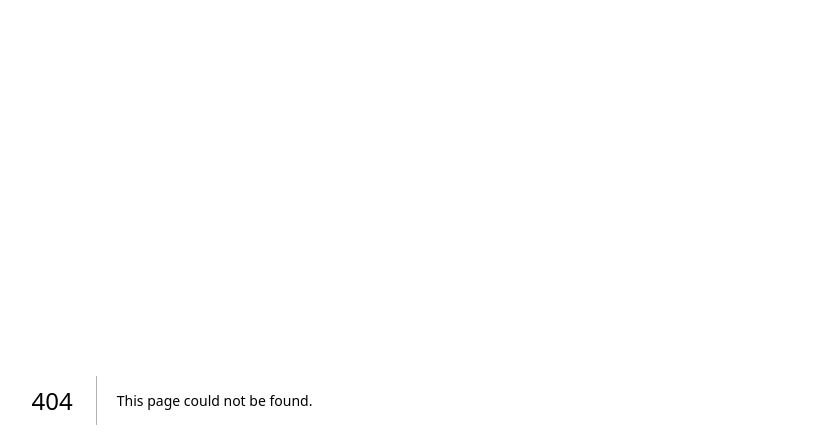
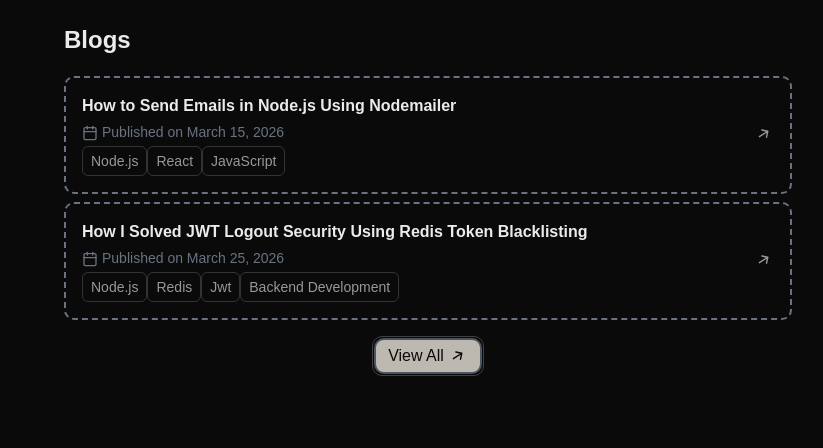
Before and after one commit to Sravan2808/portfolio-v1, a Next.js app: page /Blogs in a window 1280 px wide. Before the commit this address had no page. Shown: the top 448 px of the page, without its empty margins (212-1035 px from the left). Built offline with nearby package versions, Linux system fonts and the light colour scheme; a web font is replaced by a local one.

Commit message:
feat: add Blogs section with Blog component and ArrowIcon integration

```diff
--- /dev/null
+++ b/app/Blogs/page.tsx
@@ -0,0 +1,32 @@
+"use client";
+import ArrowIcon from "@/components/ArrowIcon";
+import Blog from "@/components/Blog";
+
+const Blogs = () => {
+  return (
+    <div className="px-5 py-3 mt-3 mb-5 flex flex-col gap-2 rounded-lg">
+      <h1 className="font-bold text-2xl mb-3">Blogs</h1>
+      <Blog
+        arr={["Node.js", "React", "JavaScript"]}
+        title="How to Send Emails in Node.js Using Nodemailer"
+        publishedDate="March 15, 2026"
+        url="https://medium.com/@sravansurya/how-to-send-emails-in-node-js-using-nodemailer-8b1dd48e871a"
+      />
+      <Blog
+        arr={["Node.js", "Redis", "Jwt", "Backend Development"]}
+        title="How I Solved JWT Logout Security Using Redis Token Blacklisting"
+        publishedDate="March 25, 2026"
+        url="https://medium.com/@sravansurya/how-i-solved-jwt-logout-security-using-redis-token-blacklisting-24377e81d4fe"
+      />
+      <div className="border w-fit mx-auto mt-2 border-stone-700 rounded-lg flex p-px ">
+        <div className="text-center flex items-center justify-center">
+          <div className="w-fit flex items-start gap-1 border-2 px-3 py-1 bg-[#d1ccc2]/90 text-foreground border-gray-600 rounded-lg cursor-pointer hover:bg-[#d1ccc2] transition-all duration-300">
+            View All <ArrowIcon rotate={-33} color="var(--foreground)" />
+          </div>
+        </div>
+      </div>
+    </div>
+  );
+};
+
+export default Blogs;
--- a/app/page.tsx
+++ b/app/page.tsx
@@ -1,4 +1,5 @@
 import AboutMe from "./AboutMe/page";
+import Blogs from "./Blogs/page";
 import Hero from "./Hero/page";
 import Projects from "./Projects/page";
 import Socialmedia from "./SocailMedia/page";
@@ -10,6 +11,7 @@ export default function Home() {
       <AboutMe />
       <Socialmedia />
       <Projects />
+      <Blogs />
     </div>
   );
 }
--- a/components/ArrowIcon.jsx
+++ b/components/ArrowIcon.jsx
@@ -1,8 +1,12 @@
-const ArrowIcon = ({ rotate = 0, color = "var(--light-gray)" }) => {
+const ArrowIcon = ({
+  rotate = 0,
+  color = "var(--light-gray)",
+  className = "",
+}) => {
   return (
     <svg
       viewBox="0 0 28 20"
-      className="w-5 h-5 transition-all duration-300"
+      className={`w-5 h-5 transition-all duration-300 ${className}`}
       style={{ transform: `rotate(${rotate}deg)` }}
     >
       <path
--- /dev/null
+++ b/components/Blog.tsx
@@ -0,0 +1,48 @@
+"use client";
+import { Calendar } from "lucide-react";
+import React from "react";
+import ArrowIcon from "./ArrowIcon";
+
+interface BlogProps {
+  arr: string[];
+  title: string;
+  publishedDate: string;
+  url: string;
+}
+
+const sendTo = (url: string) => {
+  window.open(url, "_blank");
+};
+
+const Blog = ({ arr, title, publishedDate, url }: BlogProps) => {
+  return (
+    <div
+      onClick={() => sendTo(url)}
+      className="group flex flex-col cursor-grab h-fit relative  items-start  md:flex-wrap justify-between  rounded-lg p-4 md:border-2 md:border-gray-500 md:hover:border-gray-100/70 md:border-dashed"
+    >
+      <h1 className="font-bold ">{title}</h1>
+      <div className="flex justify-between  w-full items-start text-sm text-gray-500 mt-1">
+        <h1>
+          <Calendar className="inline-block mr-1" size={16} />
+          Published on {publishedDate}
+        </h1>
+        <ArrowIcon
+          className="group-hover:rotate-33  transition-transform duration-200"
+          rotate={-33}
+        />
+      </div>
+      <div className="flex items-start justify-start">
+        {arr.map((item, index) => (
+          <button
+            key={index}
+            className="text-(--light-gray) px-2 py-1 border text-sm mt-1 rounded-sm border-gray-300/20 "
+          >
+            {item}
+          </button>
+        ))}
+      </div>
+    </div>
+  );
+};
+
+export default Blog;
```
